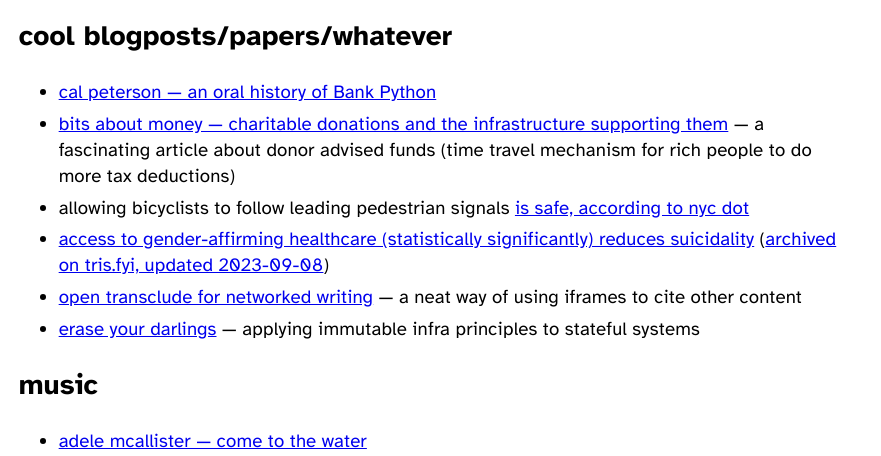
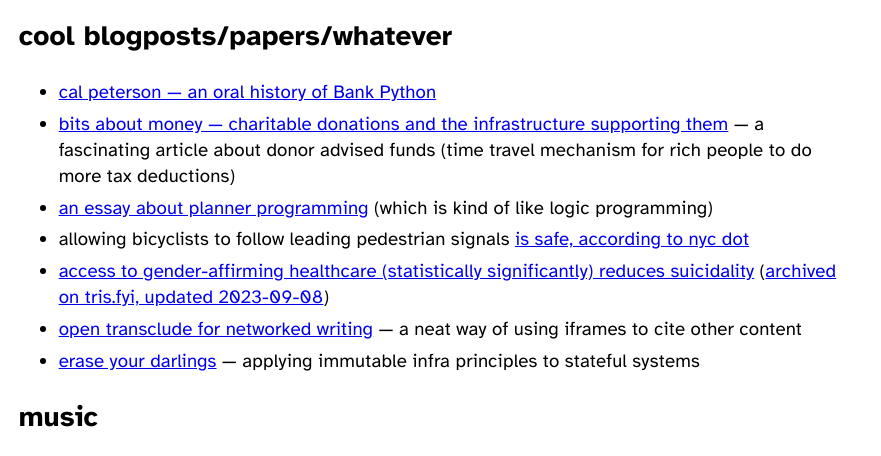
Before and after one commit to an-empty-string/website, a Flask app: page /bookmarks.html in a window 1280 px wide. Shown: the part 208-664 px from the top of the page, without its empty margins (0-881 px from the left). Run offline with Flask 3, Linux system fonts and the light colour scheme.

Commit message:
bookmarks updates

```diff
--- a/templates/bookmarks.html
+++ b/templates/bookmarks.html
@@ -25,6 +25,7 @@
     <ul>
         <li><a href="https://calpaterson.com/bank-python.html">cal peterson &mdash; an oral history of Bank Python</a></li>
         <li><a href="https://www.bitsaboutmoney.com/archive/charitable-donations-infrastructure/">bits about money &mdash; charitable donations and the infrastructure supporting them</a> &mdash; a fascinating article about donor advised funds (time travel mechanism for rich people to do more tax deductions)</li>
+        <li><a href="https://www.hillelwayne.com/post/picat/">an essay about planner programming</a> (which is kind of like logic programming)</a></li>
         <li>allowing bicyclists to follow leading pedestrian signals <a href="https://www.nyc.gov/html/dot/downloads/pdf/bike-lpi-study-memo.pdf">is safe, according to nyc dot</a></li>
         <li><a href="https://jamanetwork.com/journals/jamanetworkopen/fullarticle/2809058">access to gender-affirming healthcare (statistically significantly) reduces suicidality</a> (<a href="nolan_2023_oi_230926_1692977943.94493.pdf">archived on tris.fyi, updated 2023-09-08</a>)</li>
         <li><a href="https://subpixel.space/entries/open-transclude">open transclude for networked writing</a> &mdash; a neat way of using iframes to cite other content</li>
```
